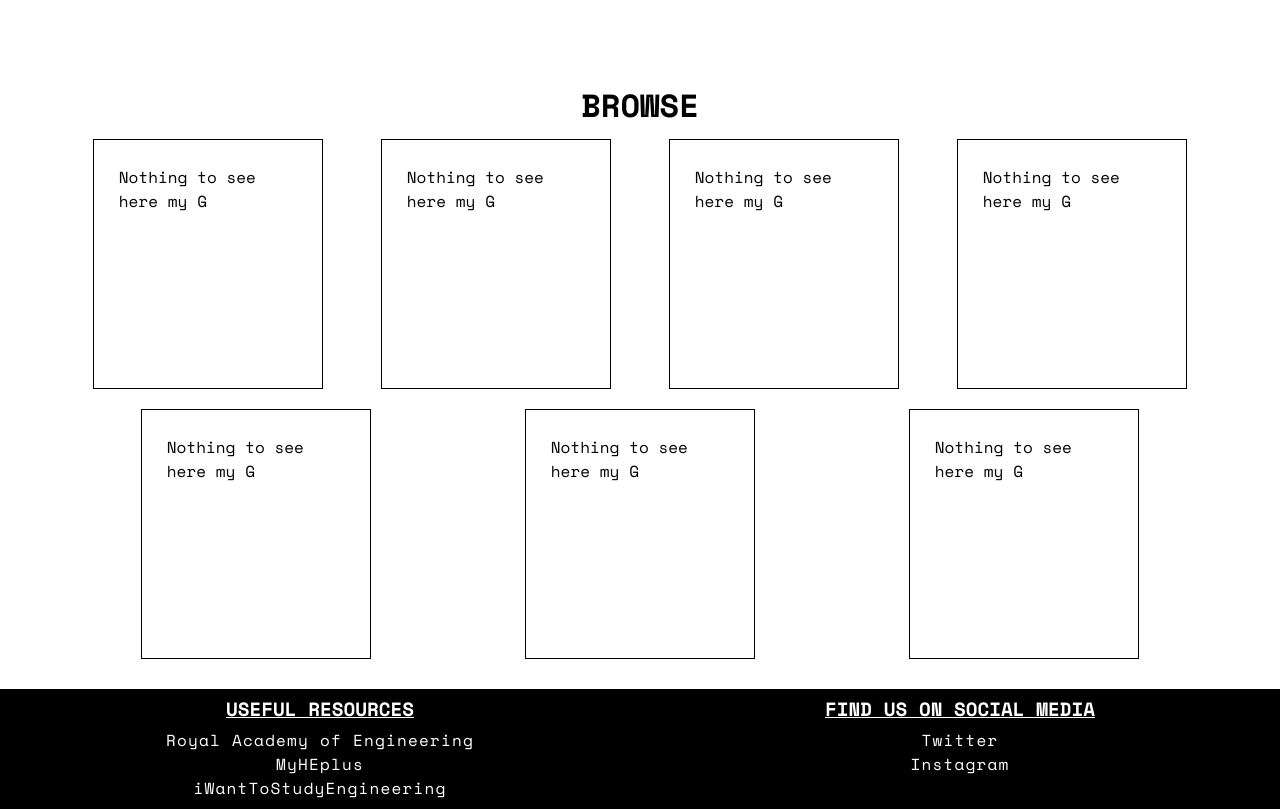
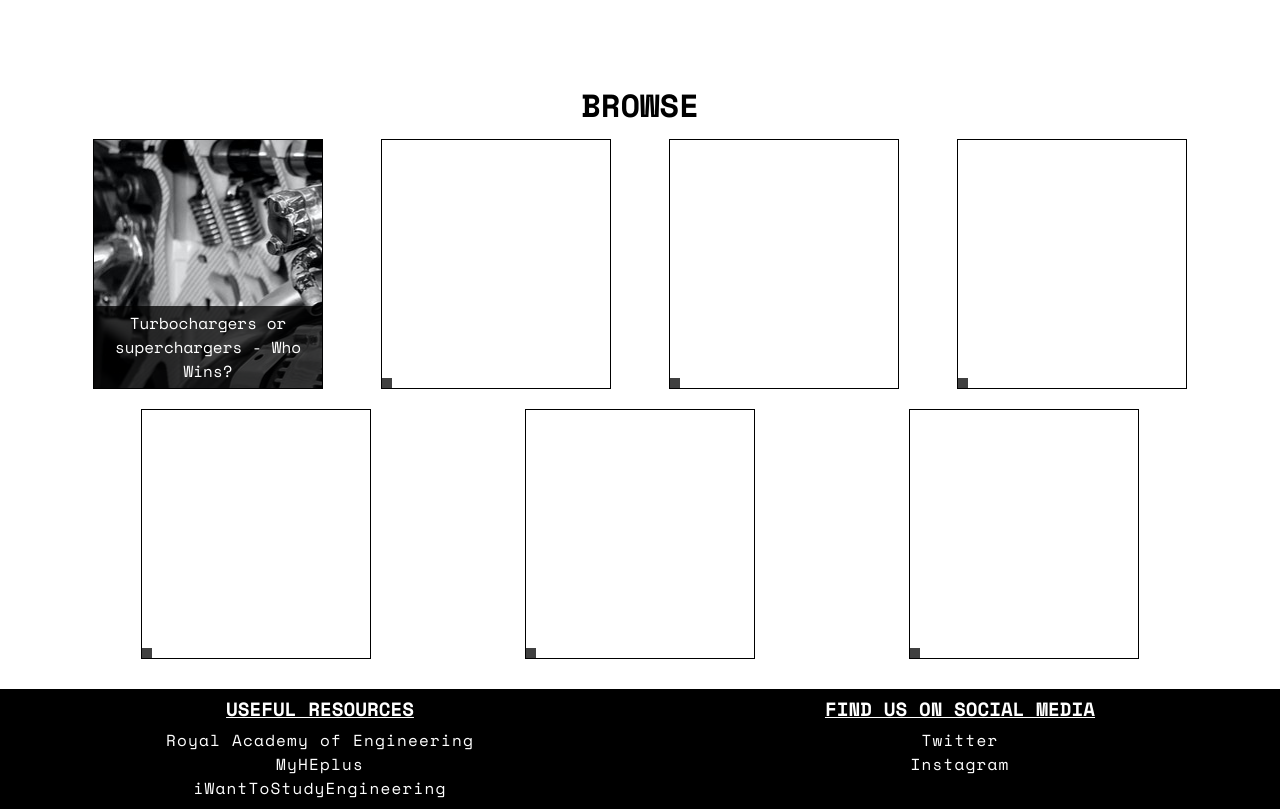
Before and after one commit to Tokoavaliani/Newengineer, a plain HTML site: page index.html in a window 1280 px wide. Shown: the part 780-1589 px from the top of the page. Drawn offline with nearby package versions, Linux system fonts and the light colour scheme.

Commit message:
Changes to the box

```diff
--- a/Style.css
+++ b/Style.css
@@ -193,12 +193,21 @@ span a{
 }
 
 #lacks-height{
-    height: 700px;
+    height: 701px;
+}
+#flex-around .small-container:first-child{
+background-image: url(engine.jpg);
 }
 
-iframe{
-    display: inline-flex;
-    overflow: hidden;
-    height: 360px;
-    width: 640px;
+#flex-around .small-container{
+    text-align: center;
 }
+
+#flex-around .small-container p{
+    color: white;
+    background-color: rgba(0, 0, 0, 0.75);
+    font-size: 1rem;
+    align-self: flex-end;
+    padding: 5px !important;
+    margin: 0 !important;
+}
--- a/index.html
+++ b/index.html
@@ -4,7 +4,7 @@
         <link href="https://fonts.googleapis.com/css2?family=Space+Mono:ital,wght@0,400;0,700;1,400;1,700&display=swap" rel="stylesheet">
         <link href="https://fonts.googleapis.com/css2?family=Lato:wght@300&display=swap" rel="stylesheet">
         <title> New Engineer </title>
-        <link rel="stylesheet" type="text/css" href="style.css">
+        <link rel="stylesheet" type="text/css" href="Style.css">
     </head>
 
     <header>
@@ -36,13 +36,13 @@
             <div class="large-container"><p>Nothing to see here my G</p></div>
         </div>-->
         <div id="flex-around">
-            <div class="small-container"><p>Nothing to see here my G</p></div>
-            <div class="small-container"><p>Nothing to see here my G</p></div>
-            <div class="small-container"><p>Nothing to see here my G</p></div>
-            <div class="small-container"><p>Nothing to see here my G</p></div>
-            <div class="small-container"><p>Nothing to see here my G</p></div>
-            <div class="small-container"><p>Nothing to see here my G</p></div>
-            <div class="small-container"><p>Nothing to see here my G</p></div>
+            <div class="small-container"><p>Turbochargers or superchargers - Who Wins?</p></div>
+            <div class="small-container"><p></p></div>
+            <div class="small-container"><p></p></div>
+            <div class="small-container"><p></p></div>
+            <div class="small-container"><p></p></div>
+            <div class="small-container"><p></p></div>
+            <div class="small-container"><p></p></div>
         </div>
     </main>
 
```
Also changed, not shown: article-index.html (+2 -2 lines), article1.html (+2 -2 lines).
